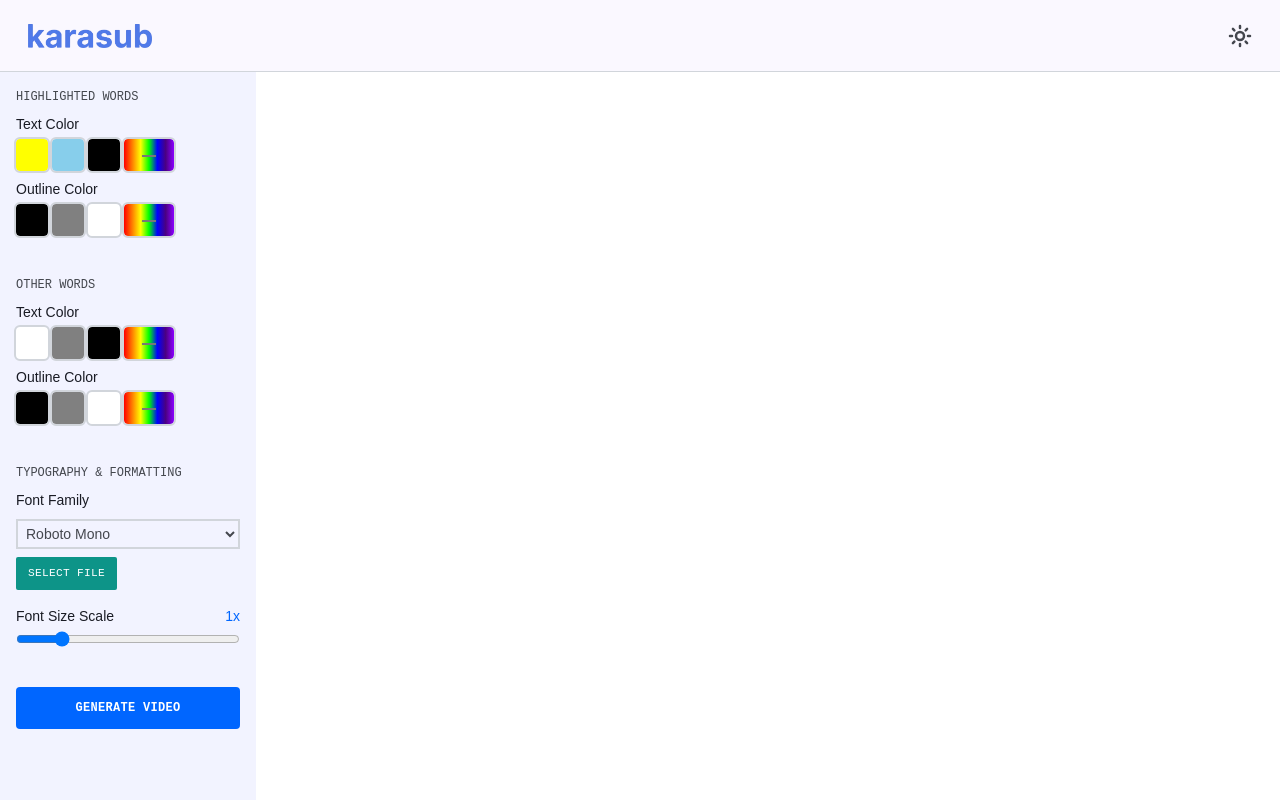
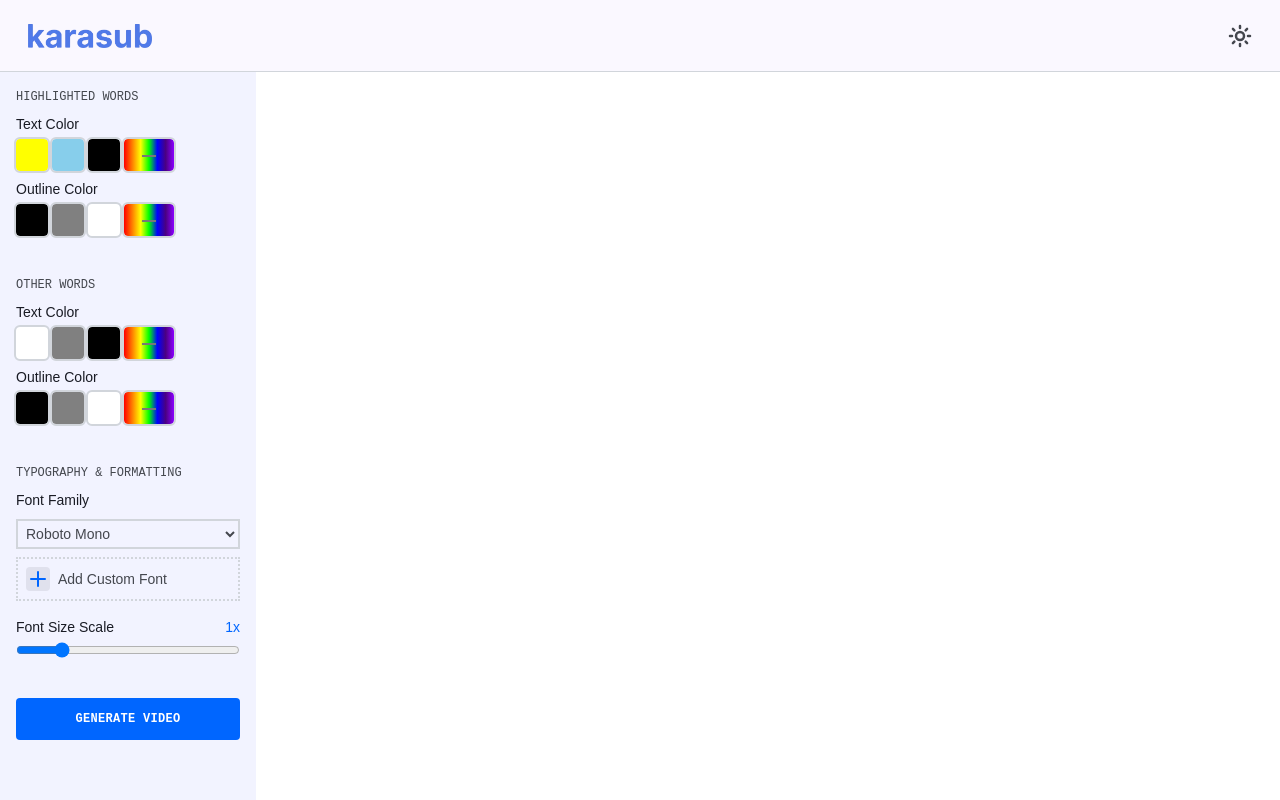
Before and after one commit to nvn0x33/karasub-web, a React (Vite) app in the folder client/: page / in a window 1280 px wide. Built offline with nearby package versions, Linux system fonts and the light colour scheme.

Commit message:
feat: change font file upload button style

```diff
--- a/client/src/components/UploadFont.tsx
+++ b/client/src/components/UploadFont.tsx
@@ -1,5 +1,5 @@
 import { useState, useRef } from "react";
-import { ALargeSmall, Trash } from "lucide-react";
+import { ALargeSmall, Trash, Plus } from "lucide-react";
 import SecondaryButton from "./SecondaryButton";
 
 export default function UploadFont({ setFontList }) {
@@ -52,11 +52,24 @@ export default function UploadFont({ setFontList }) {
                     accept=".ttf,.otf,.ttc"
                     hidden
                 />
-                <SecondaryButton
+                {/* <SecondaryButton
                     text="SELECT FILE"
                     handleClick={handleClick}
+
+                /> */}
+                <button
+                    className="flex items-center gap-2 w-full  border-2 border-dotted border-outline p-2 hover:bg-desc/20"
+                    onClick={handleClick}
                     id="fontInput"
-                />
+                >
+                    <Plus
+                        className="text-primary bg-desc/10 rounded "
+                        size={24}
+                    />
+                    <span className="text-size-desc overflow-hidden text-desc ">
+                        Add Custom Font
+                    </span>
+                </button>
             </div>
         );
     }
```
